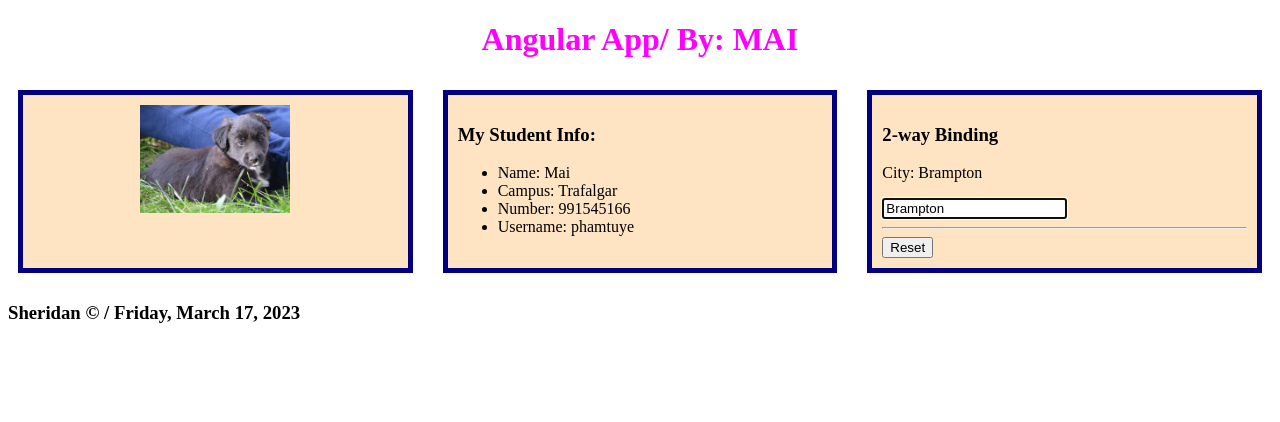
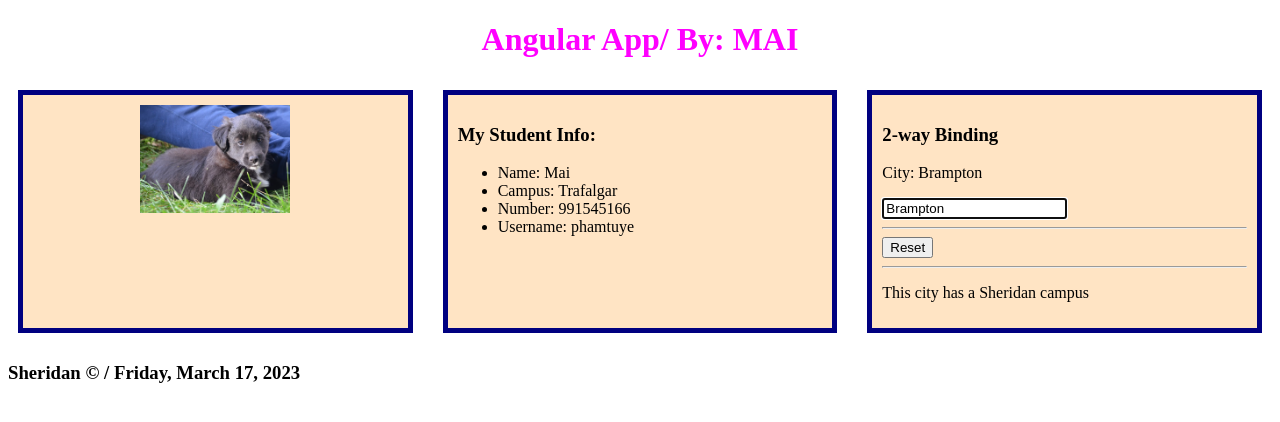
Before and after one commit to maimengmeo/secondApp, an Angular app: page / in a window 1280 px wide. Shown: the top 422 px of the page. Built offline with nearby package versions, Linux system fonts and the light colour scheme.

Commit message:
if else statement in html

```diff
--- a/src/app/content/content.component.html
+++ b/src/app/content/content.component.html
@@ -24,5 +24,14 @@
 
         <button (click) = "clearCity()" [disabled] = "city === ''">Reset</button>
         <!-- is city is empty, disable the button -->
+        <hr>
+
+        <p *ngIf="(city) === 'Brampton' || (city) === 'Oakville'; else noCampus ">
+            This city has a Sheridan campus
+        </p>
+
+        <ng-template #noCampus>
+            <p>No Campus</p>
+        </ng-template>
     </div>
   </section>
```
